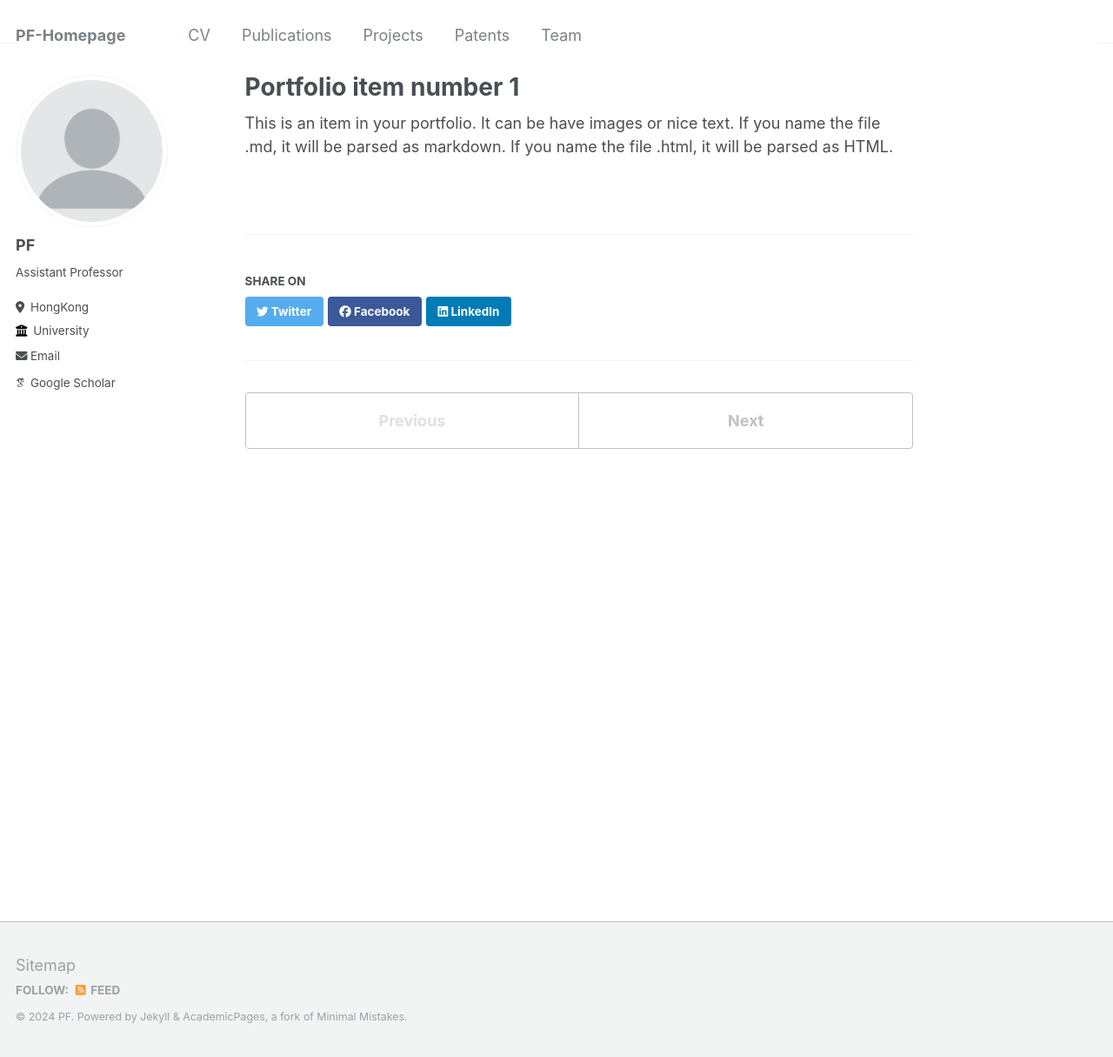
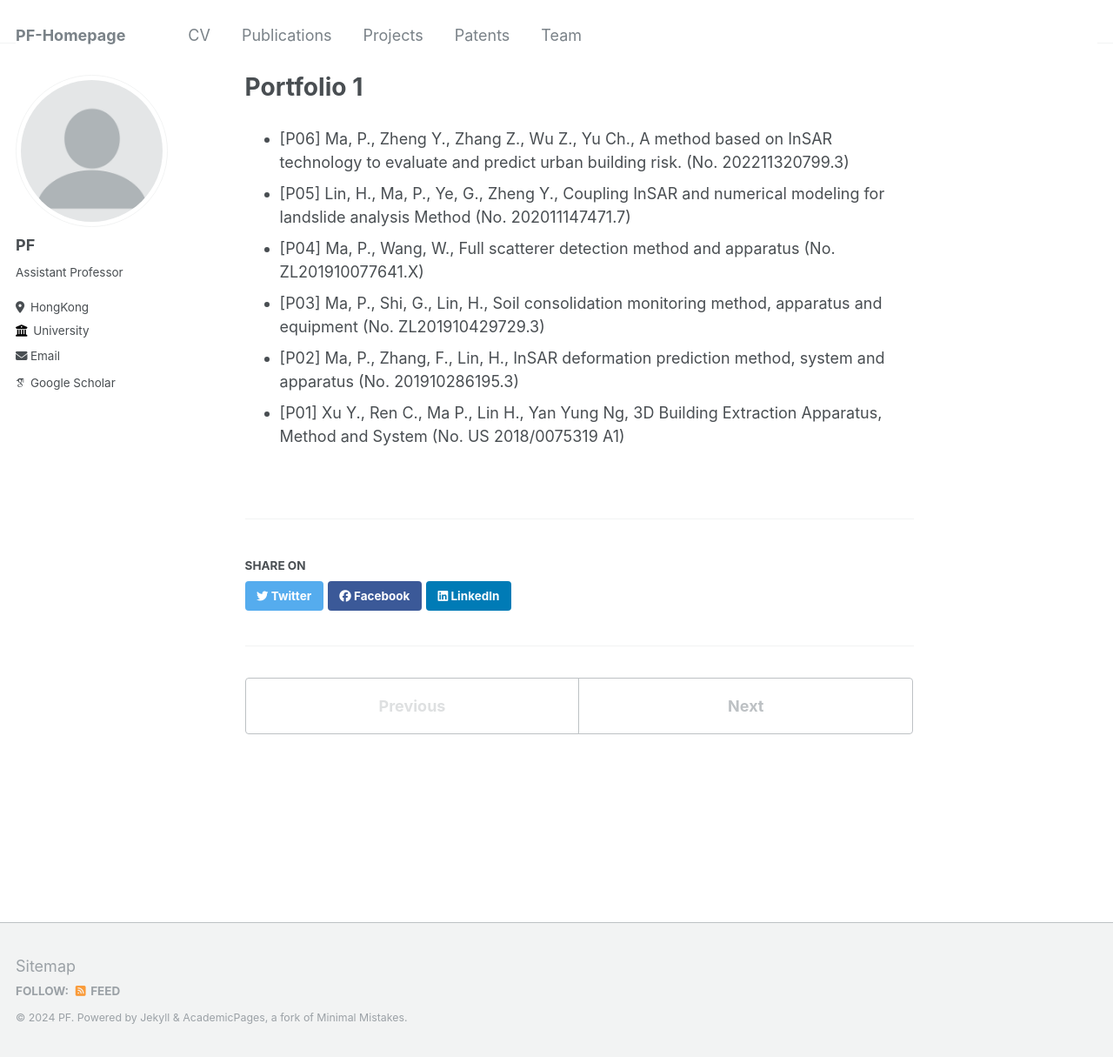
Before and after one commit to pfMA03/peifengMa, a Jekyll site: the page built from _portfolio/portfolio-1.md, in a window 1280 px wide and 1215 px high. Shown: the whole window at 87% size. Built offline with Jekyll 4.4.1, drawn with Linux system fonts in a browser that asks for light colours; some web fonts are replaced.

Commit message:
Update portfolio-1.md

```diff
--- a/_portfolio/portfolio-1.md
+++ b/_portfolio/portfolio-1.md
@@ -1,7 +1,16 @@
 ---
-title: "Portfolio item number 1"
-excerpt: "Short description of portfolio item number 1<br/><img src='/images/500x300.png'>"
+# title: "Invention Patents"
+excerpt: "Invention Patents"
 collection: portfolio
 ---
-
-This is an item in your portfolio. It can be have images or nice text. If you name the file .md, it will be parsed as markdown. If you name the file .html, it will be parsed as HTML.
+* [P06] Ma, P., Zheng Y., Zhang Z., Wu Z., Yu Ch., A method based on InSAR technology to
+evaluate and predict urban building risk. (No. 202211320799.3)
+* [P05] Lin, H., Ma, P., Ye, G., Zheng Y., Coupling InSAR and numerical modeling for landslide
+analysis Method (No. 202011147471.7)
+* [P04] Ma, P., Wang, W., Full scatterer detection method and apparatus (No. ZL201910077641.X)
+* [P03] Ma, P., Shi, G., Lin, H., Soil consolidation monitoring method, apparatus and equipment (No.
+ZL201910429729.3)
+* [P02] Ma, P., Zhang, F., Lin, H., InSAR deformation prediction method, system and apparatus (No.
+201910286195.3)
+* [P01] Xu Y., Ren C., Ma P., Lin H., Yan Yung Ng, 3D Building Extraction Apparatus, Method and
+System (No. US 2018/0075319 A1)
```
